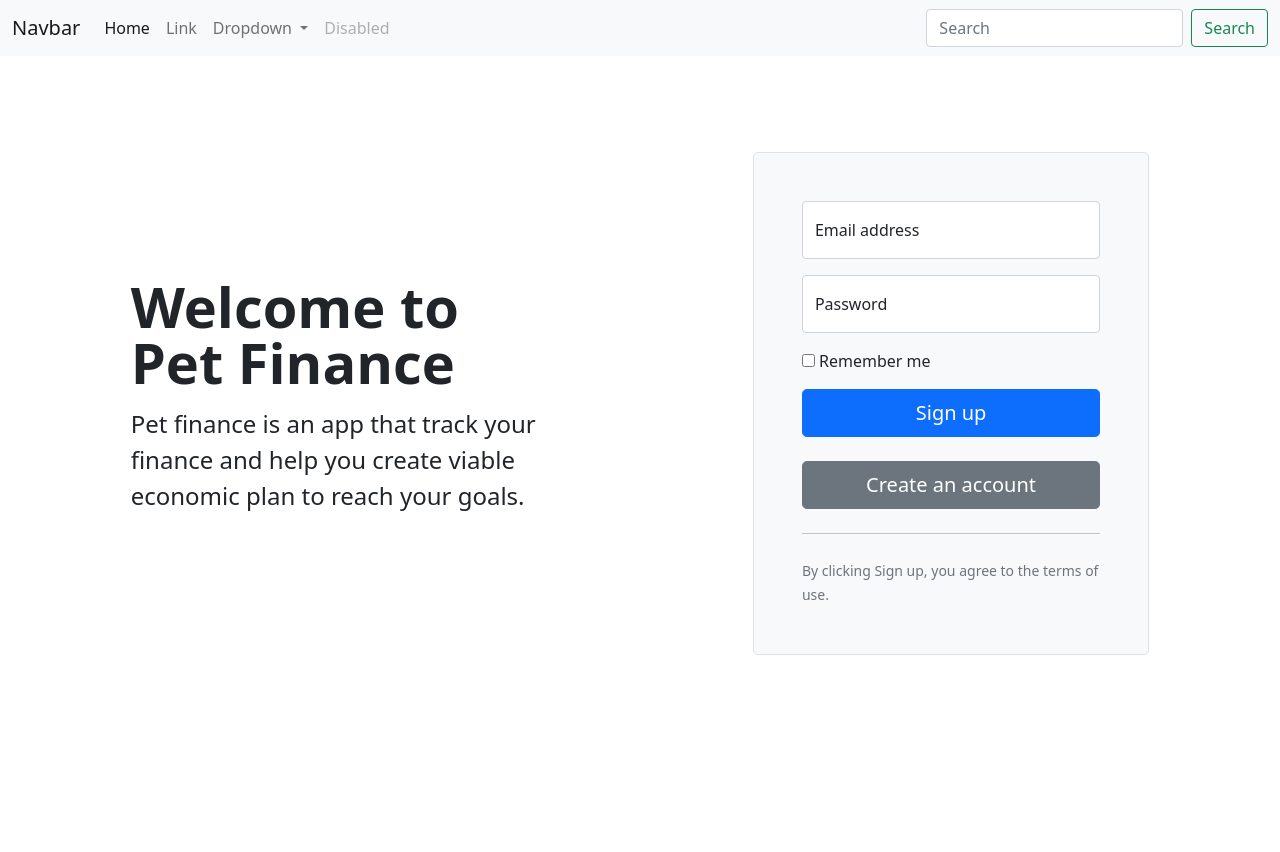
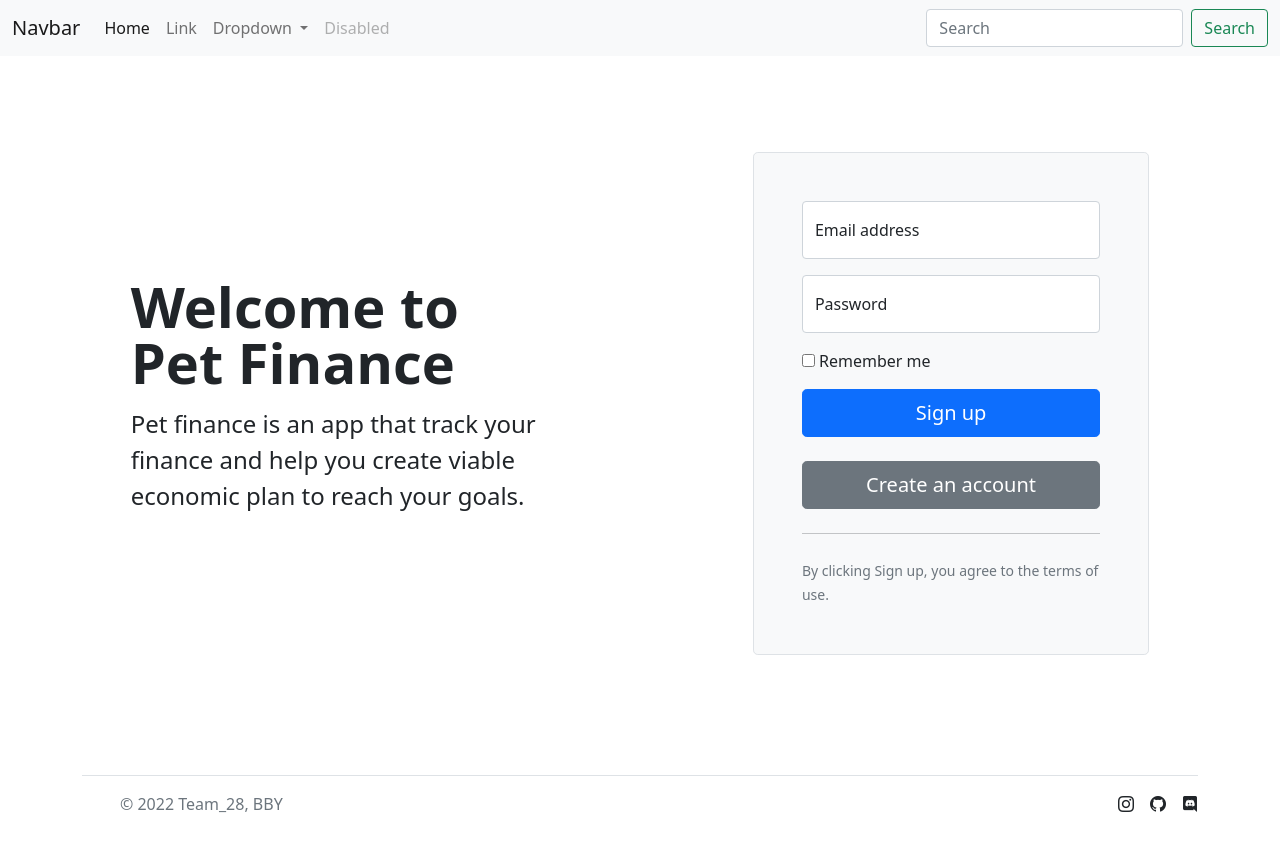
Before and after one commit to noorksangha/1800_202230_BBY28, a plain HTML site: page index.html in a window 1280 px wide. Before the commit the page ends 800 px from the top, so only its background shows below. Drawn offline with nearby package versions, Linux system fonts and the light colour scheme.

Commit message:
Footer added.

```diff
--- a/index.html
+++ b/index.html
@@ -11,7 +11,7 @@
 
     <link href="https://cdn.jsdelivr.net/npm/bootstrap@5.1.3/dist/css/bootstrap.min.css" rel="stylesheet" integrity="sha384-1BmE4kWBq78iYhFldvKuhfTAU6auU8tT94WrHftjDbrCEXSU1oBoqyl2QvZ6jIW3" crossorigin="anonymous">
     <!-- Boostrap Library JS CDN  go here -->
-
+    <link rel="stylesheet" href="https://cdn.jsdelivr.net/npm/bootstrap-icons@1.5.0/font/bootstrap-icons.css">
     <!-- Other libraries go here -->
 
     <!-- Link to styles of your own -->
@@ -90,6 +90,23 @@
           </div>
         </div>
       </div>
+
+      <div class="container">
+        <footer class="d-flex flex-wrap justify-content-between align-items-center py-3 my-4 border-top">
+          <div class="col-md-4 d-flex align-items-center">
+            <a href="/" class="mb-3 me-2 mb-md-0 text-muted text-decoration-none lh-1">
+              <svg class="bi" width="30" height="24"><use xlink:href="#bootstrap"></use></svg>
+            </a>
+            <span class="mb-3 mb-md-0 text-muted">© 2022 Team_28, BBY</span>
+          </div>
+
+          <ul class="nav col-md-4 justify-content-end list-unstyled d-flex">
+            <li class="ms-3"><i class="bi bi bi-instagram"></i><a class="text-muted" href="#"><use xlink:href="#instagram"></use></svg></a></li>
+            <li class="ms-3"><i class="bi bi-github"></i><a class="text-muted" href="#"><use xlink:href="#github"></use></svg></a></li>
+            <li class="ms-3"><i class="bi bi-discord"></i><a class="text-muted" href="#"><use xlink:href="#discord"></use></svg></a></li>
+          </ul>
+        </footer>
+      </div>
     <!------------------------------>
 
     <!---------------------------------------------->
```
